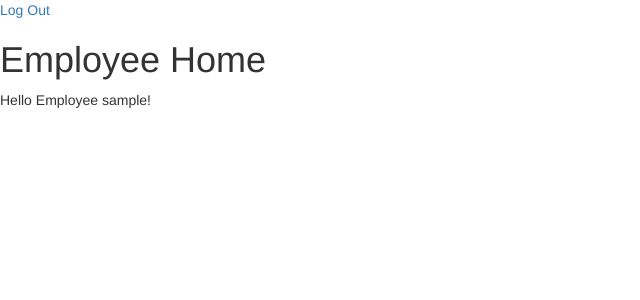
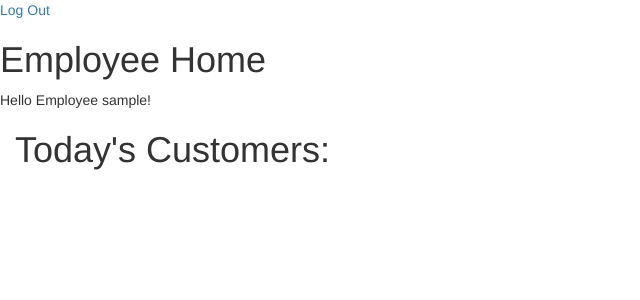
Before and after one commit to MadisonLifeAgent/TrashCollectorRepo, a Django app: page /employees/ in a window 1280 px wide. Shown: the top 300 px of the page, without its empty margins (0-640 px from the left). Run offline with Django 3.2, Linux system fonts and the light colour scheme; a user stored in the database is signed in; tables that the repository leaves empty hold one stand-in row (values such as "Sample post"); some libraries are stand-ins or nearby versions.

Commit message:
Implemented employee index page

```diff
--- a/trash_collector/employees/templates/employees/index.html
+++ b/trash_collector/employees/templates/employees/index.html
@@ -5,6 +5,13 @@
 {% block content %}
   {% if user.is_authenticated %}
     Hello Employee {{ user.username }}!
+
+    <h1 class="container-fluid">Today's Customers: </h1>
+    <ul class="list-group list-group-flush">
+        {% for customer in todays_customers %}
+        <li class="list-group-item"><h2> {{customer.name}}  {{customer.address}} </h2></li>
+        {% endfor %}
+    </ul>
   {% else %}
     <p>You are at the employee index, but you are not logged in.</p>
     <a href="{% url 'login' %}">Log In</a>
--- a/trash_collector/employees/views.py
+++ b/trash_collector/employees/views.py
@@ -1,6 +1,9 @@
+from customers.models import Customer
 from django.http import HttpResponse
 from django.shortcuts import render
 from django.apps import apps
+from .models import Employee
+import datetime
 
 # Create your views here.
 
@@ -9,5 +12,75 @@ from django.apps import apps
 
 def index(request):
     # This line will get the Customer model from the other app, it can now be used to query the db for Customers
-    Customer = apps.get_model('customers.Customer')
-    return render(request, 'employees/index.html')
+    Customer = apps.get_model('customers', 'Customer')
+    Special_pickups = apps.get_model('customers', 'Special_pickups')
+
+    # Get the current user and the associated employee object
+    current_user = request.user
+    current_employee = Employee.objects.get(user = current_user)
+
+    # Gets the day of the week as an index. 0=Monday, 1=Tuesday, etc.
+    today = datetime.date.today()
+    weekday = get_weekday_string(today)
+
+    # Retrieve the pickups for the day. Zipcode needs to match employee zip, pickup_day needs to be today, and account needs to be active
+    zip_and_day_match_customers = Customer.objects.filter(zipcode = current_employee.zipcode).filter(pickup_day = weekday)
+    todays_customers = get_only_active_customers(zip_and_day_match_customers, today)
+
+    # Retrieve the additional special pickups for today, get the customer they belong to, and add to todays_customers
+    todays_special_pickups = Special_pickups.objects.filter(date = today)
+    special_pickup_customers = []
+    for pickup in todays_special_pickups:
+        pickup_customer = Customer.objects.filter(id = pickup.customer_id).filter(zipcode = current_employee.zipcode)
+        special_pickup_customers.append(pickup_customer)
+    active_special_pickup_customers = get_only_active_customers(special_pickup_customers, today)
+
+    # Merge the lists to make sure only unique customers are included
+    todays_customers = merge_unique_customers(todays_customers, active_special_pickup_customers)
+
+    context = {
+        'user': current_user,
+        'todays_customers': todays_customers
+    }
+
+    return render(request, 'employees/index.html', context)
+
+def get_weekday_string(day):
+    day_num = day.weekday()
+
+    weekdays = {
+        0: "Monday",
+        1: "Tuesday",
+        2: "Wednesday",
+        3: "Thursday",
+        4: "Friday",
+        5: "Saturday",
+        6: "Sunday"
+    }
+
+    return weekdays[day_num]
+
+def get_only_active_customers(customers, today):
+    # Get only active accounts, get rid of the rest
+    active_customers = []
+    for customer in customers:
+        suspend_start = customer.suspend_start
+        suspend_end = customer.suspend_end
+        if (suspend_start and suspend_end) and (not (customer.suspend_start <= today and customer.suspend_end >= today)):
+            active_customers.append(customer)
+        elif not (suspend_end and suspend_start):
+            active_customers.append(customer)
+
+    return active_customers
+
+def merge_unique_customers(customers1, customers2):
+    unique_customers = []
+
+    for customer in customers1:
+        if customer not in unique_customers:
+            unique_customers.append(customer)
+    for customer in customers2:
+        if customer not in unique_customers:
+            unique_customers.append(customer)
+
+    return unique_customers
```
